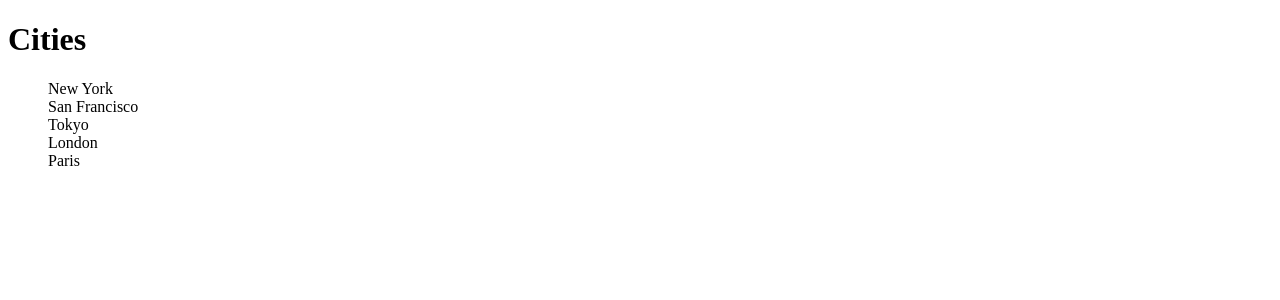
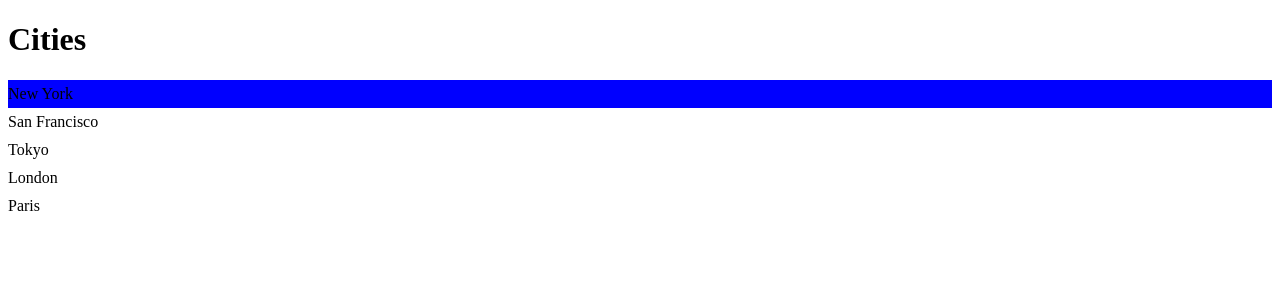
Before and after one commit to Ayeshan-Oshitha/Tutorial--Mosh--React-TypeScript, a React (Vite) app in the folder 1. Fundamentals/react-demo/: page / in a window 1280 px wide. Shown: the top 300 px of the page. Built offline with nearby package versions, Linux system fonts and the light colour scheme.

Commit message:
Section 03 ( Styling Components ) - CSS in JS

```diff
--- a/1. Fundamentals/react-demo/package.json
+++ b/1. Fundamentals/react-demo/package.json
@@ -12,7 +12,8 @@
   "dependencies": {
     "bootstrap": "^5.3.7",
     "react": "^19.1.0",
-    "react-dom": "^19.1.0"
+    "react-dom": "^19.1.0",
+    "styled-components": "^6.1.19"
   },
   "devDependencies": {
     "@eslint/js": "^9.29.0",
--- a/1. Fundamentals/react-demo/src/components/ListGroup/ListGroup.module.css
+++ /dev/null
@@ -1,3 +0,0 @@
-.list-group {
-  list-style: none;
-}
--- a/1. Fundamentals/react-demo/src/components/ListGroup/ListGroup.tsx
+++ b/1. Fundamentals/react-demo/src/components/ListGroup/ListGroup.tsx
@@ -1,5 +1,19 @@
 import { useState } from "react";
-import styles from "./ListGroup.module.css";
+import styled from "styled-components";
+
+const List = styled.ul`
+  list-style: none;
+  padding: 0;
+`;
+
+interface ListItemProps {
+  active: boolean;
+}
+
+const ListItem = styled.li<ListItemProps>`
+  padding: 5px 0;
+  background: ${(props) => (props.active ? "blue" : "none")};
+`;
 
 interface Props {
   items: string[];
@@ -8,15 +22,16 @@
 }
 
 function ListGroup({ items, heading, onSelectedItem }: Props) {
-  const [selectedIndex, setSelectedIndex] = useState(-1);
+  const [selectedIndex, setSelectedIndex] = useState(0);
 
   return (
     <>
       <h1>{heading}</h1>
-      <ul className={styles["list-group"]}>
+      <List>
         {items.length === 0 && <p>No item found</p>}
         {items.map((item, index) => (
-          <li
+          <ListItem
+            active={index === selectedIndex}
             key={item}
             className={
               selectedIndex === index
@@ -29,9 +44,9 @@
             }}
           >
             {item}
-          </li>
+          </ListItem>
         ))}
-      </ul>
+      </List>
     </>
   );
 }
```
Also changed, not shown: 2 other files (tests, documents, lock files or other folders).
